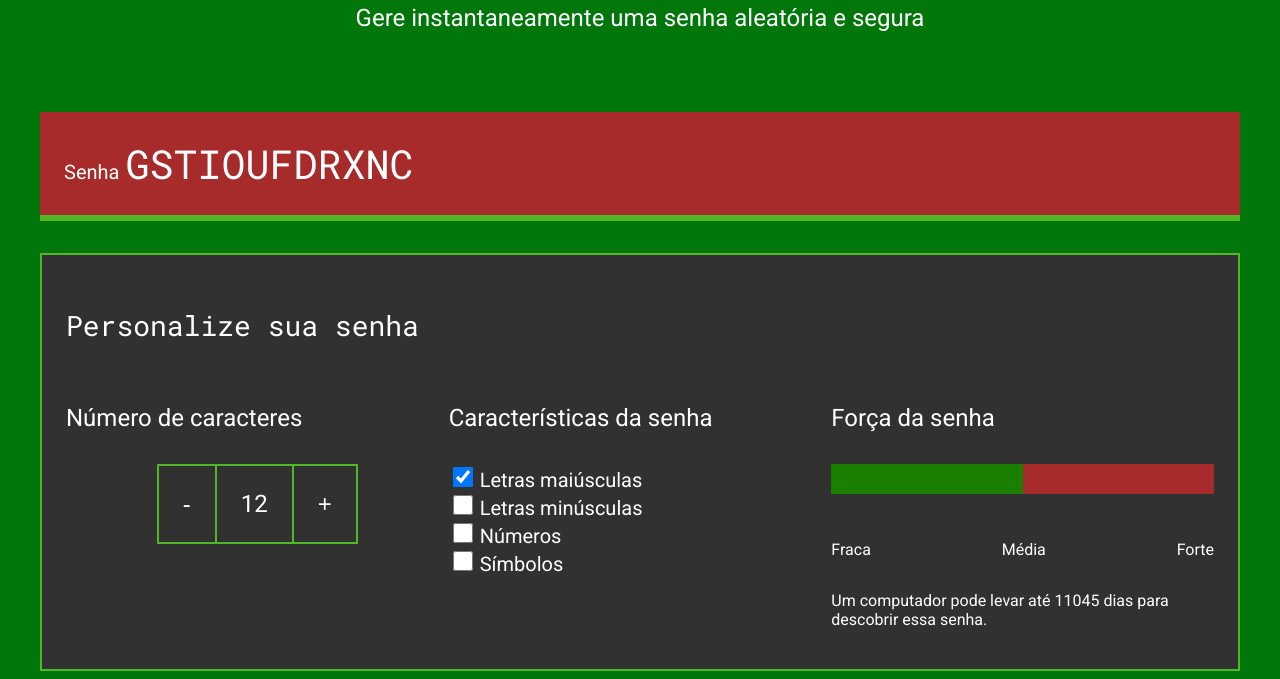
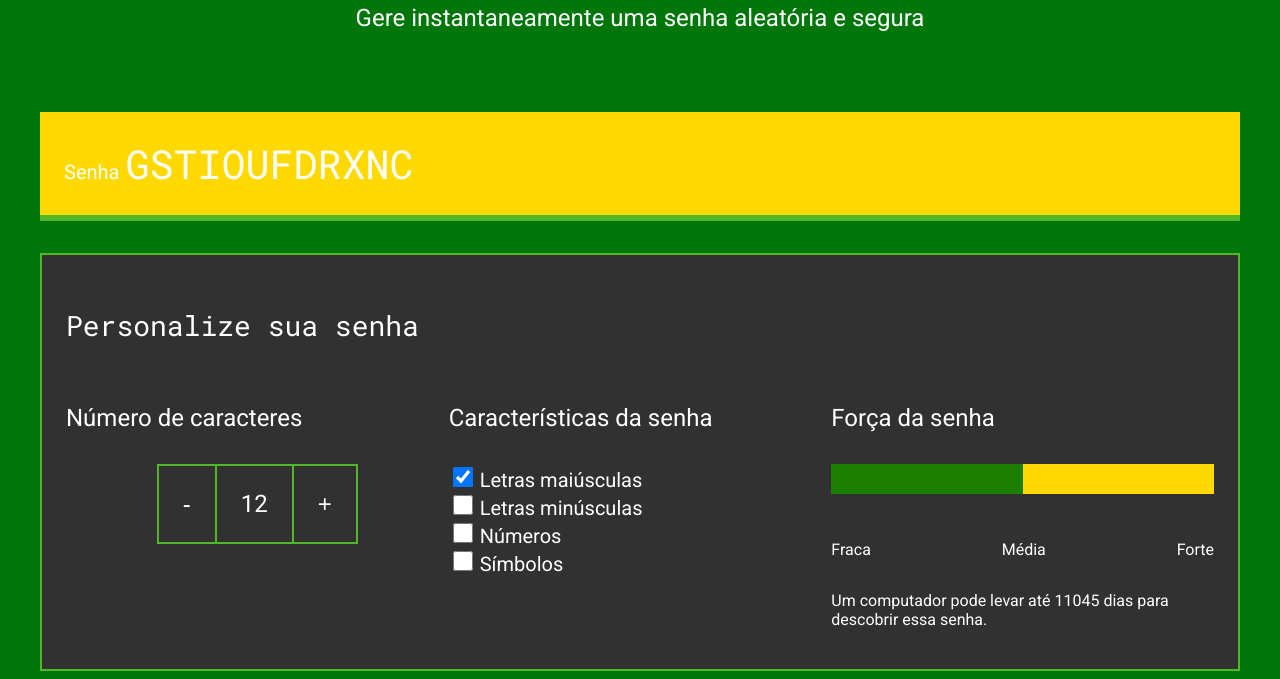
Before and after one commit to Cleiton2222222222222/site-de-senha, a plain HTML site: page index.html in a window 1280 px wide. Shown: the part 214-893 px from the top of the page. Drawn offline with Linux system fonts and the light colour scheme.

Commit message:
Add files via upload

```diff
--- a/style.css
+++ b/style.css
@@ -3,7 +3,7 @@
 :root {
     --branco: white;
     --cor-de-fundo: #01770b;
-    --fundo-senha: #a72b2b;
+    --fundo-senha: #ffd900;
     --fundo-texto: #313131;
     --borda: #50b827;
     --roboto: 'Roboto', sans-serif;
```
